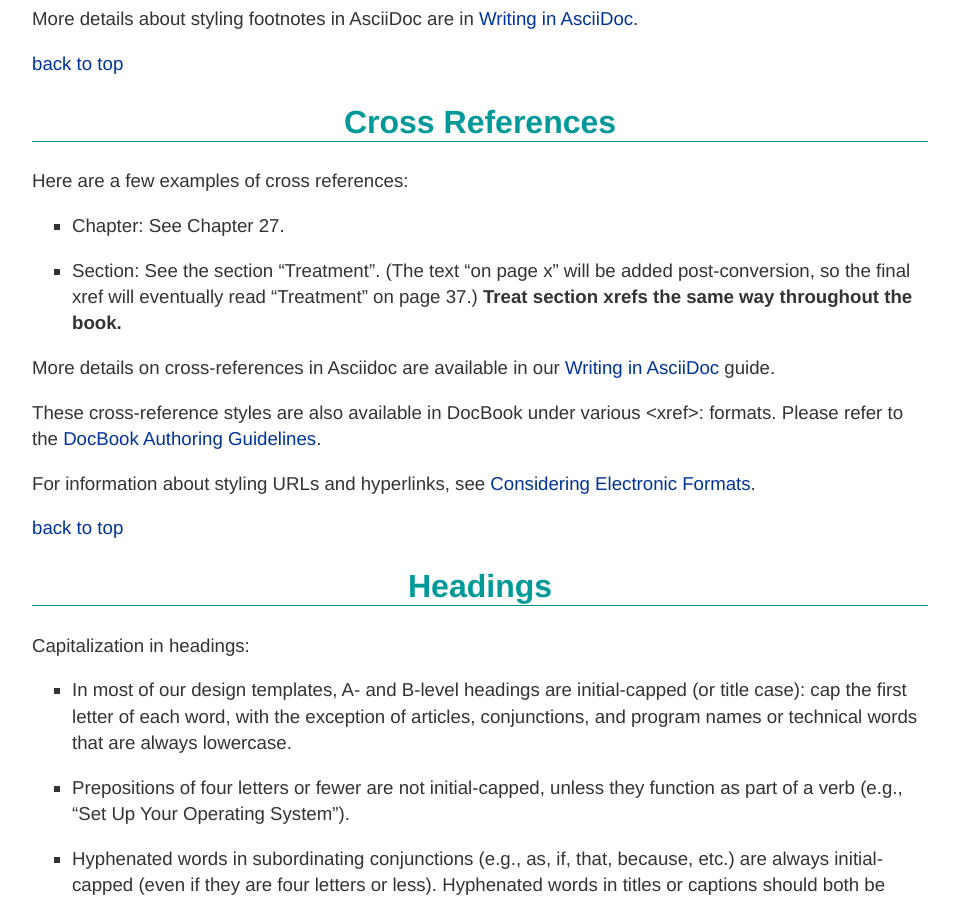
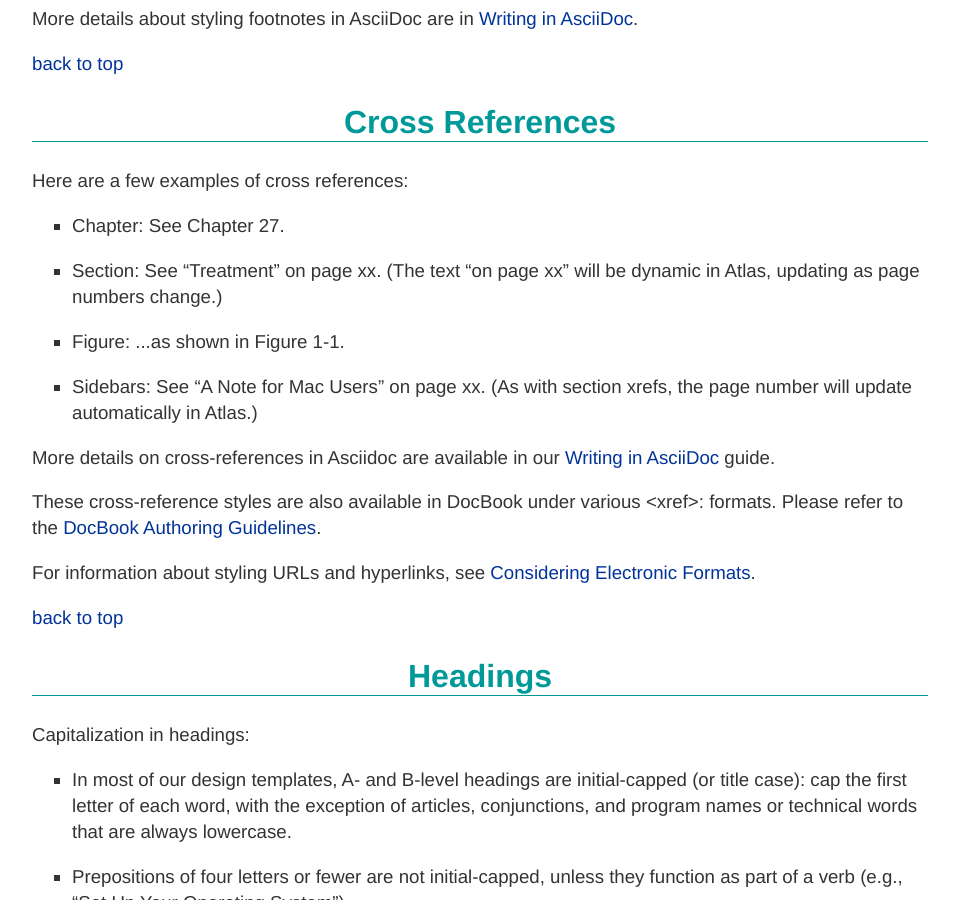
Before and after one commit to oreillymedia/production-resources, a Jekyll site: the page built from styleguide/index.md, in a window 1280 px wide and 900 px high, scrolled down 4712 px. Shown: the whole window, without its empty margins (160-1119 px from the left). Built offline with Jekyll 4.4.1, drawn with Linux system fonts in a browser that asks for light colours; some of the changed text lies outside the part shown.

Commit message:
Fall 2021 updates

```diff
--- a/styleguide/index.md
+++ b/styleguide/index.md
@@ -206,7 +206,13 @@ title: O'Reilly Style Guide
 <p>Chapter: See Chapter 27.</p>
 </li>
 <li>
-<p>Section: See the section “Treatment”. (The text “on page x” will be added post-conversion, so the final xref will eventually read “Treatment” on page 37.) <strong>Treat section xrefs the same way throughout the book.</strong></p>
+<p>Section: See “Treatment” on page xx. (The text “on page xx” will be dynamic in Atlas, updating as page numbers change.)</p>
+</li>
+<li>
+<p>Figure: ...as shown in Figure 1-1.</p>
+</li>
+<li>
+<p>Sidebars: See “A Note for Mac Users” on page xx. (As with section xrefs, the page number will update automatically in Atlas.)</p>
 </li>
 </ul>
 
@@ -327,7 +333,7 @@ title: O'Reilly Style Guide
 <section data-type="sect2" id="figures_tables_and_examples">
 <h2>Figures, Tables, and Examples</h2>
 
-<p>Every figure, table, and example should be preceded by a specific in-text reference (for example: see Figure 99-1; Example 1-99 shows; Table 1-1 lists, etc.). Figures, tables, and examples should not be introduced with colons or phrases like “in the following figure,” or “as shown in this table.” Lack of specific in-text references may cause incorrect placement of figures.</p>
+<p>Every figure, table, and example should be preceded by a specific in-text reference (for example: see Figure 99-1; Example 1-99 shows; Table 1-1 lists, etc.). Figures, tables, and examples should not be introduced with colons or phrases like “in the following figure,” or “as shown in this table.” Lack of specific in-text references may cause incorrect placement of figures. <strgon>See <a href="cross_references">#cross_references</a> above for more detail on including cross references.</strong></p>
 
 <div data-type="tip">
 <p>If you are writing or copyediting in Word, figure, table, and example numbers should be numbered as follows: 1-2 (note hyphen [-], not en dash [–] between numbers). The first number is the chapter number. This will be soft-coded in production if not during the writing process.</p>
@@ -1503,6 +1509,7 @@ title: O'Reilly Style Guide
  <li>text box</li>
  <li>text-input mode</li>
  <li>thread pooling (n)</li>
+ <li><strong>timeout (in tech/computing contexts)</strong></li>
  <li>time-sharing processes</li>
  <li>timestamp</li>
  <li>time zone</li>
```
